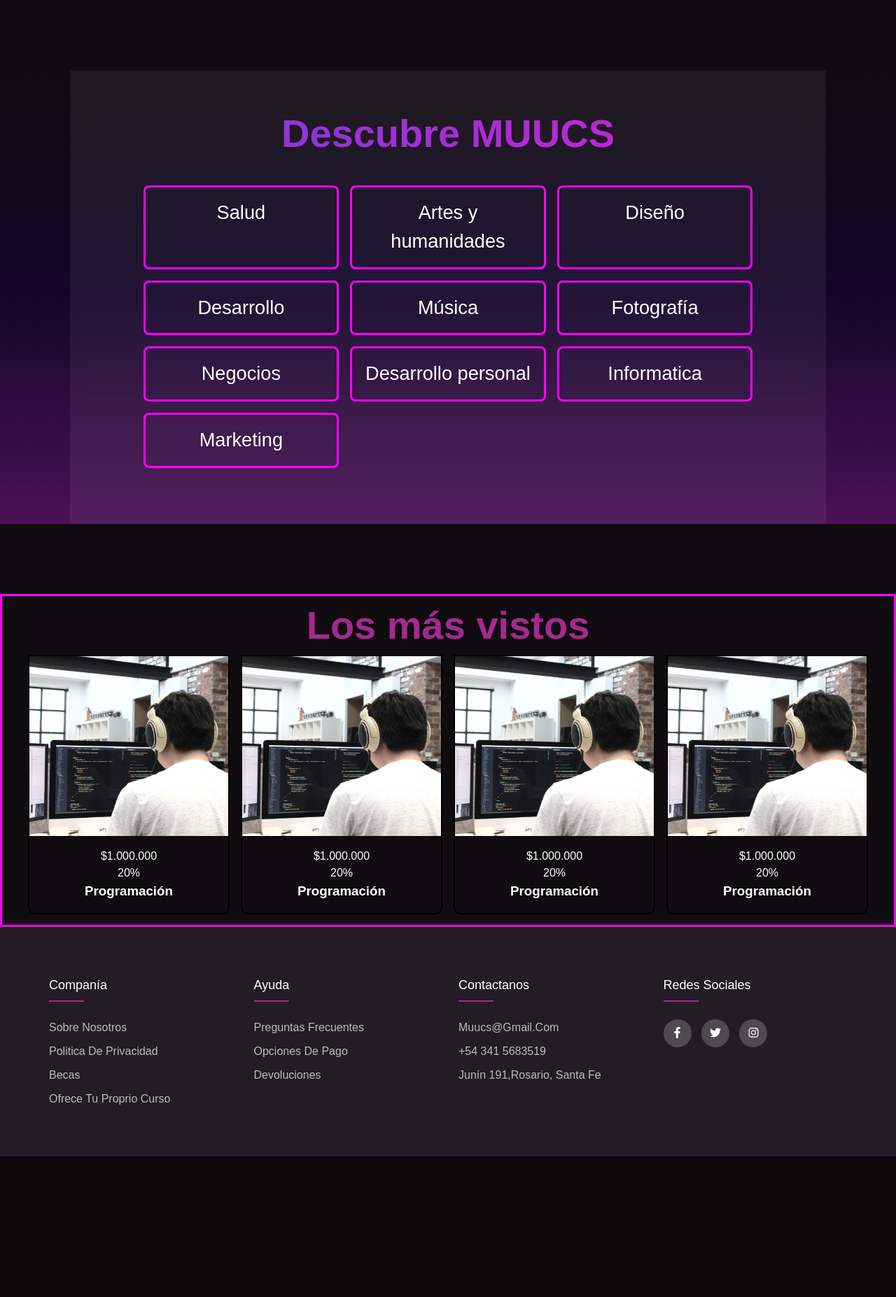
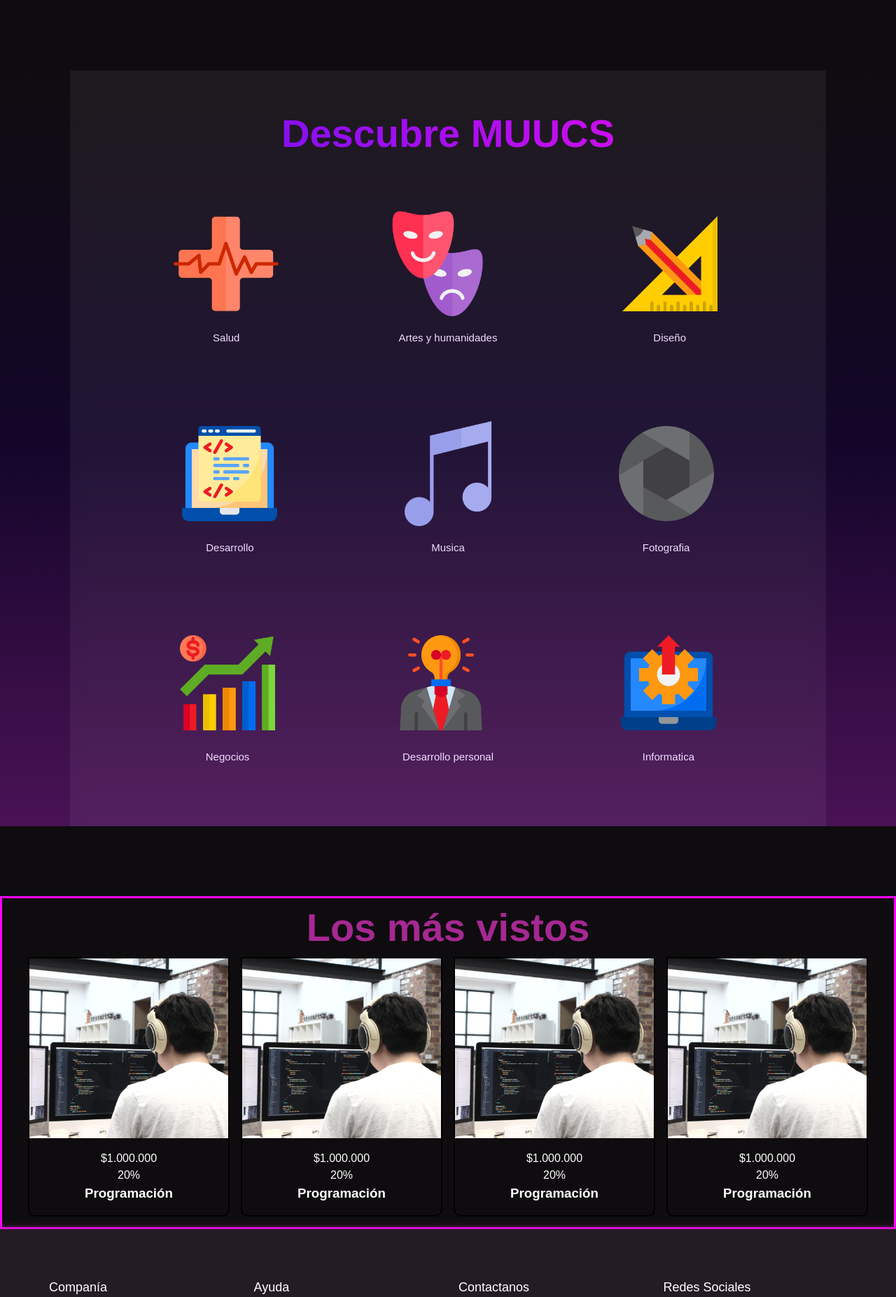
Before and after one commit to NaconechneyN/Grupo_7_MUUCS, a Node server app: page / in a window 1280 px wide. Shown: the part 972-2826 px from the top of the page at 70% size. Before the commit the page ends 2625 px from the top, so only its background shows below. Run offline with Node 20, Linux system fonts and the light colour scheme; some libraries are stand-ins or nearby versions.

Commit message:
me voy a dedicar al css perris

```diff
--- a/public/CSS/index.css
+++ b/public/CSS/index.css
@@ -182,6 +182,7 @@
     width: 95%;
     max-width: 1200px;
     margin-inline: auto;
+    justify-content:center;
 }
 
 
@@ -206,8 +207,38 @@
 
 .box-seccion h2{
     background: #ccc;
-    background: linear-gradient(70deg, #773cd7, #D51FD5);
+    background: linear-gradient(70deg, #660ff3, #ec0dec);
     -webkit-text-fill-color: transparent;
     -webkit-background-clip: text;
 
 }
+
+.cajaGeneralDesc {
+    display: flex;
+   margin-top: 50px;
+   flex-direction: row;
+   justify-content: space-around;
+  }
+
+  .unaSeccion{
+    margin-top: 10px;
+   box-sizing: border-box;
+   display: flex;
+   cursor: pointer;
+   margin: 2%;
+   vertical-align: middle;
+   flex-direction: column;
+   display: flex;
+   justify-content: center;
+
+  }
+  .unaSeccion p{
+    font-size: 15px;
+    padding: 20px;
+    color: #f1ddff;
+    text-align: center;
+  }
+
+  .Seccion{
+    width: 150px;
+  }
--- a/src/views/index.ejs
+++ b/src/views/index.ejs
@@ -70,18 +70,67 @@
 
                     <h2 class="titulo-seccion">Descubre MUUCS</h2>
 
-                    <ul class="categorias">
-                        <li><a href="#">Salud</a></li>
-                        <li><a href="#">Artes y humanidades</a></li>
-                        <li><a href="#">Diseño</a></li>
-                        <li><a href="#">Desarrollo</a></li>
-                        <li><a href="#">Música</a></li>
-                        <li><a href="#">Fotografía</a></li>
-                        <li><a href="#">Negocios</a></li>
-                        <li><a href="#">Desarrollo personal</a></li>
-                        <li><a href="#">Informatica</a></li>
-                        <li><a href="#">Marketing</a></li>
-                    </ul>
+                    <div class="cajaGeneralDesc">
+                        <article class="unaSeccion">
+                            <img src="img/salud.png" alt="Imagen salud" class="Seccion">
+                            <p id="descripcionDescubre">
+                                Salud
+                            </p>
+                        </article>
+                        <article class="unaSeccion">
+                            <img src="img/ayh.png" alt="Imagen ayh" class="Seccion">
+                            <p id="descripcionDescubre">
+                                Artes y humanidades
+                            </p>
+                        </article>
+                        <article class="unaSeccion">
+                            <img src="img/diseño.png" alt="Imagen diseño" class="Seccion">
+                            <p id="descripcionDescubre">
+                                Diseño
+                            </p>
+                        </article>
+                    </div>
+
+                    <div class="cajaGeneralDesc">
+                        <article class="unaSeccion">
+                            <img src="img/desarrollo.png" alt="Imagen desarrollo" class="Seccion">
+                            <p id="descripcionDescubre">
+                                Desarrollo
+                            </p>
+                        </article>
+                        <article class="unaSeccion">
+                            <img src="img/musica.png" alt="Imagen musica" class="Seccion">
+                            <p id="descripcionDescubre">
+                                Musica
+                            </p>
+                        </article>
+                        <article class="unaSeccion">
+                            <img src="img/fotografia.png" alt="Imagen fotografia" class="Seccion">
+                            <p id="descripcionDescubre">
+                                Fotografia
+                            </p>
+                        </article>
+                    </div>
+                    <div class="cajaGeneralDesc">
+                        <article class="unaSeccion">
+                            <img src="img/negocios.png" alt="Imagen negocios" class="Seccion">
+                            <p id="descripcionDescubre">
+                                Negocios
+                            </p>
+                        </article>
+                        <article class="unaSeccion">
+                            <img src="img/desarrolloPers.png" alt="Imagen desarrolloPers" class="Seccion">
+                            <p id="descripcionDescubre">
+                                Desarrollo personal
+                            </p>
+                        </article>
+                        <article class="unaSeccion">
+                            <img src="img/informatica.png" alt="Imagen informatica" class="Seccion">
+                            <p id="descripcionDescubre">
+                                Informatica
+                            </p>
+                        </article>
+                    </div>
                 </div>
             </div>
         </section>
```
Also changed, not shown: public/img/ayh.png (added), public/img/desarrollo.png (added), public/img/desarrolloPers.png (added), public/img/diseño.png (added), public/img/fotografia.png (added), public/img/informatica.png (added), public/img/musica.png (added), public/img/negocios.png (added), public/img/salud.png (added), 1 other file.
